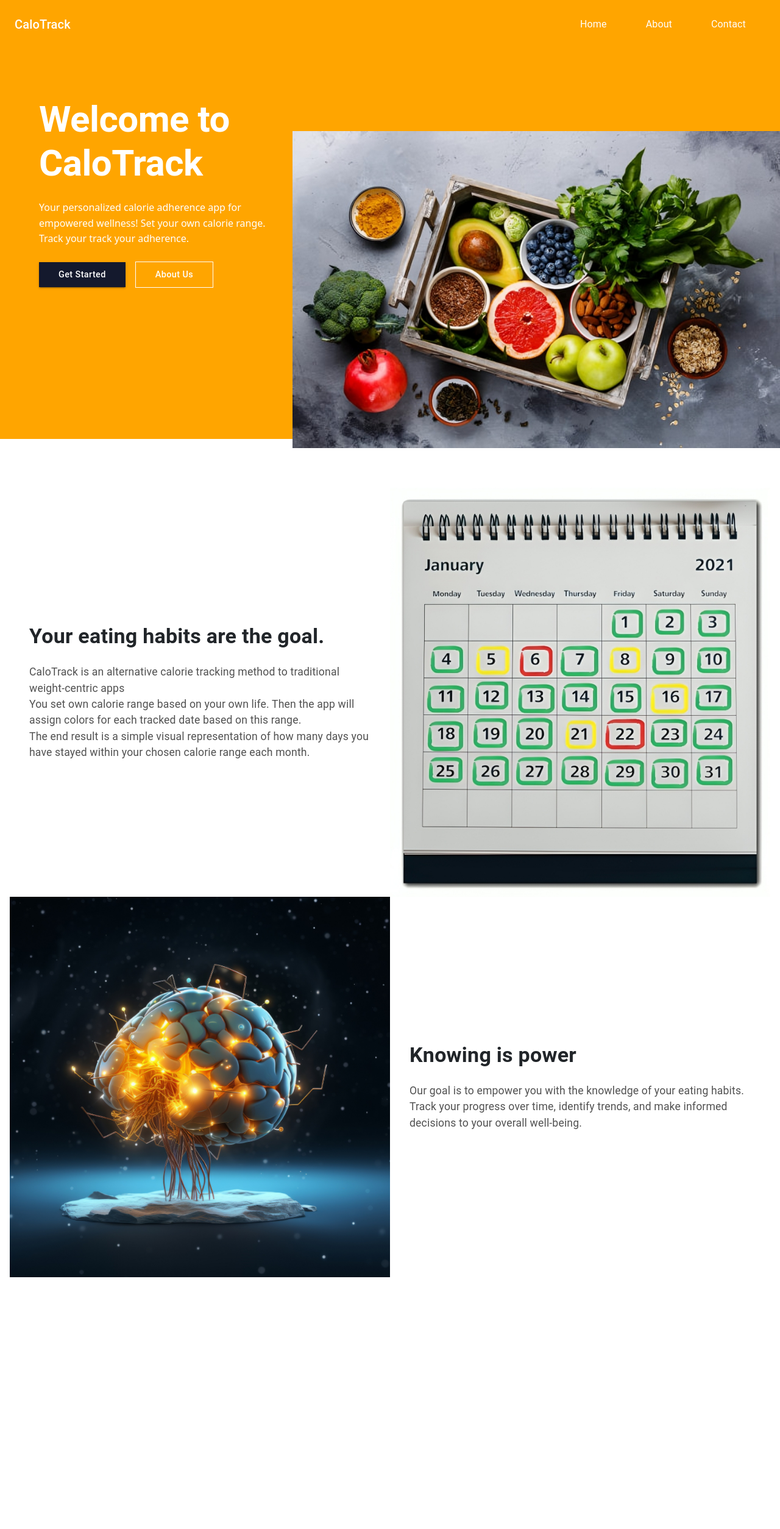
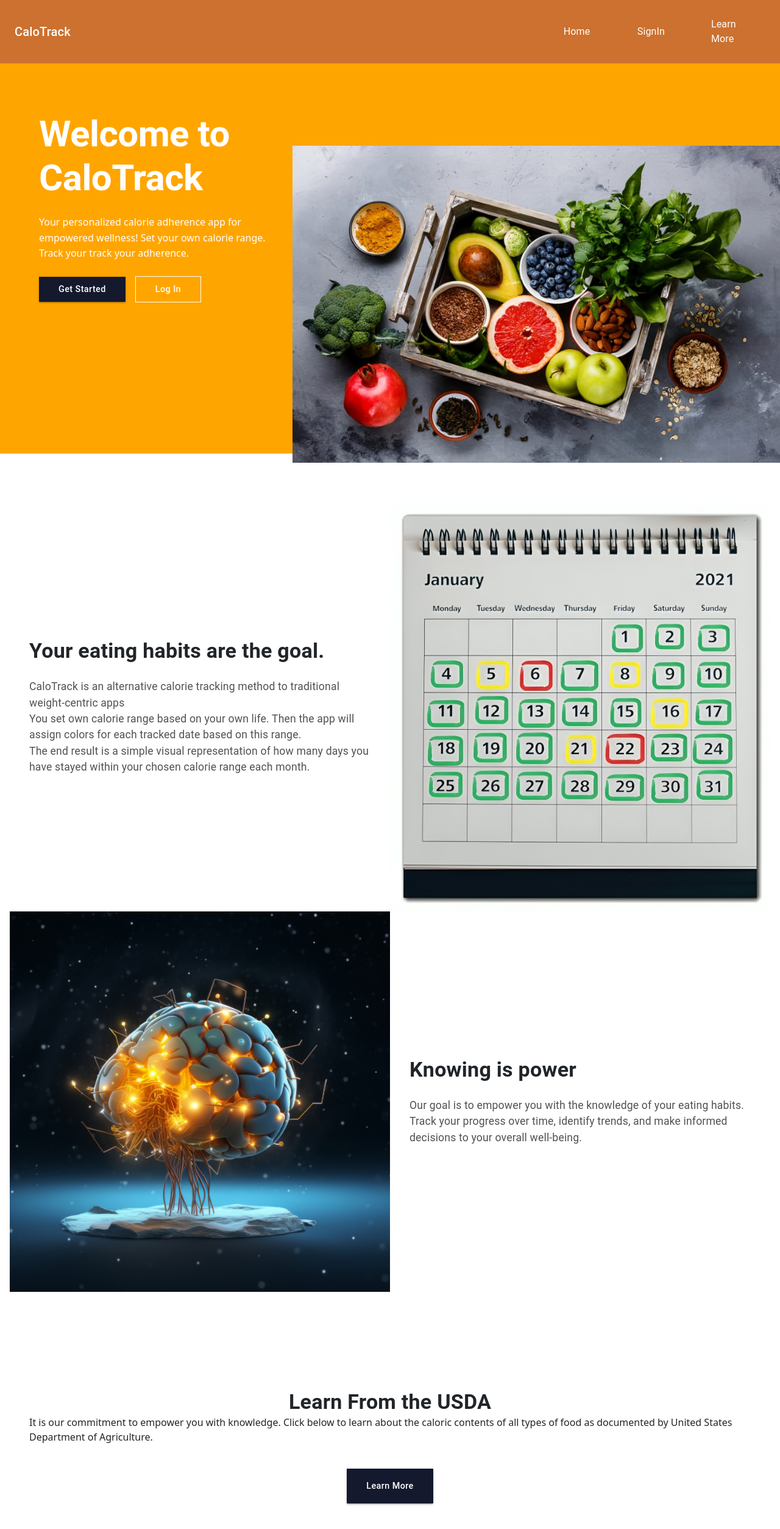
Before and after one commit to Yegetaa/calorie-adherence-tracking-app, a React (Create React App) app in the folder frontend/: page / in a window 1280 px wide. Shown: the top 2508 px of the page at 61% size. Before the commit the page ends 2175 px from the top, so only its background shows below. Built offline with nearby package versions, Linux system fonts and the light colour scheme.

Commit message:
routing and styling completed

```diff
--- a/frontend/src/App.js
+++ b/frontend/src/App.js
@@ -11,13 +11,15 @@ import React, { useState } from 'react';
 import {BrowserRouter, Routes, Route} from 'react-router-dom';
 
 //Component Imports
-import NutritionInfo from './Components/NutritionInfo';
-import Calendar from "./Components/Calendar.js"
+// import NutritionInfo from './pages/NutritionInfo.js';
+// import Calendar from "./Components/Calendar.js"
 import Navbar from './Components/NavBar.js';
 
 //Page Imports
 import SignInOrUpPage from './pages/SignInOrUpPage';
 import Home from './pages/LandingPage.js';
+import NutritionInfo from './pages/NutritionInfo.js';
+import LandingPage from './pages/LandingPage.js';
 
 //Context Imports
 //import { UserContext } from "./context/UserContext"
@@ -27,7 +29,9 @@ function App() {
     <div className="App">
     <Navbar />
       <Routes>
-          <Route path='/' element={<Home />} />
+          <Route path='/' element={<LandingPage />} />
+          <Route path='/NutritionInfo' element={<NutritionInfo />} />
+          <Route path='/SignInOrUpPage' element={<SignInOrUpPage />} />
           {/* <Route path='/about' element={<About />} />
           <Route path='/contact' element={<Contact />} /> */}
       </Routes>
--- /dev/null
+++ b/frontend/src/Components/APIPort.js
@@ -0,0 +1,62 @@
+import React from 'react'
+import {
+    Button,
+    Stack,
+} from '@mui/material'
+import Title from './Title'
+
+import { Link } from 'react-router-dom'
+
+const APIPort = () => {
+
+    return (
+        <Stack
+        component='section'
+        direction="column"
+        justifyContent= 'center'
+        alignItems='center'
+        sx={{
+            py: 10,
+            mx: 6,
+        }}
+        >
+            <Title
+            text={
+                'Learn From the USDA'
+                }
+            textAlign={'center'}
+            />
+            <p
+            >
+                It is our commitment to empower you with knowledge.
+                Click below to learn about the caloric contents of
+                all types of food as documented by United States Department of Agriculture.
+            </p>
+
+            <Button component={Link}
+            to={'/NutritionInfo'}
+            variant="contained"
+            type="submit"
+            size="medium"
+            sx= {{
+                fontSize: '0.9rem',
+                textTransform: 'capitalize',
+                py: 2,
+                px: 4,
+                mt: 3,
+                mb: 2,
+                borderRadius: 0,
+                backgroundColor: '#14192d',
+                "&:hover": {
+                    backgroundColor: '#1e2a5a',
+                }
+            }}
+            >
+               Learn More
+            </Button>
+
+        </Stack>
+    )
+}
+
+export default APIPort;
--- a/frontend/src/Components/Header.js
+++ b/frontend/src/Components/Header.js
@@ -11,10 +11,10 @@ const Header = () => {
         minHeight: '80vh',
         display: 'flex',
         justifyContent: 'center',
-        // tamanhos
+
         gap: theme.spacing(2),
         paddingTop: theme.spacing(10),
-        // cor de fundo
+
         backgroundColor: 'orange',
         [theme.breakpoints.down('md')]: {
             flexDirection: 'column',
@@ -37,7 +37,7 @@ const Header = () => {
 
   return  (
         <CustomBox component='header'>
-            {/*  Box text  */}
+
             <BoxText
             component='section'
             >
@@ -67,6 +67,8 @@ const Header = () => {
 
                 <Box>
                     <Button
+                    component={Link}
+                    to={'/SignInOrUpPage'}
                     variant='contained'
                     sx={{
                         mr: 2,
@@ -90,7 +92,7 @@ const Header = () => {
                     </Button>
                     <Button
                     component={Link}
-                    to={'/about'} //link to sign in or sign up page
+                    to={'/SignInOrUpPage'}
                     variant='outlined'
                     sx={{
                         px: 4,
@@ -111,7 +113,7 @@ const Header = () => {
                         }
                     }}
                     >
-                        about us
+                       Log In
                     </Button>
                 </Box>
             </BoxText>
--- a/frontend/src/Components/NavBar.js
+++ b/frontend/src/Components/NavBar.js
@@ -35,13 +35,17 @@ const itemList = [
       text: "Home",
       to: "/"
     },
+    // {
+    //   text: "About",
+    //   to: "/about"
+    // }, to come in future versions
     {
-      text: "About",
-      to: "/about"
+        text: "SignIn",
+        to: "/signInOrUpPage"
     },
     {
-        text: "Contact",
-        to: "/contact"
+        text: "Learn More",
+        to: "/NutritionInfo"
     }
 ];
 
@@ -53,7 +57,7 @@ const Navbar = () => {
         component="nav"
         position="sticky"
         sx={{
-            backgroundColor: 'orange',
+            backgroundColor: '#cc712f',
         }}
         elevation={0}
         >
--- a/frontend/src/pages/LandingPage.js
+++ b/frontend/src/pages/LandingPage.js
@@ -2,15 +2,17 @@ import React from 'react'
 
 import Header from '../Components/Header.js';
 import AppIntro from '../Components/AppIntro.js';
+import APIPort from '../Components/APIPort.js';
 
-const Home = () => {
+const LandingPage = () => {
   return (
     <>
     <Header />
     <AppIntro />
+    <APIPort/>
     </>
 
   )
 }
 
-export default Home
+export default LandingPage
--- /dev/null
+++ b/frontend/src/pages/NutritionInfo.js
@@ -0,0 +1,111 @@
+import React, { useState, useEffect } from 'react';
+
+function NutritionInfo() {
+  const [query, setQuery] = useState('');
+  const [foodData, setFoodData] = useState(null);
+  const [submitted, setSubmitted] = useState(true);
+
+  useEffect(() => {
+    const fetchData = async () => {
+
+      try {
+        const apiKey = "oiaXKrfrwzVvHSf78QLAfvdZlIHjeuttGehRrSus";
+        const response = await fetch(`https://api.nal.usda.gov/fdc/v1/foods/search?api_key=${apiKey}&query=${query}`);
+        if (!response.ok) {
+          throw new Error('Failed to fetch data');
+        }
+        const data = await response.json();
+        console.log(data);
+        setFoodData(data.foods);
+        setSubmitted(false);
+
+      } catch (error) {
+     console.log(error);
+      }
+    };
+
+
+      fetchData();
+  }, []); // Changed from [foodData, query] to [query] because it caused an infinite loop.
+
+  const handleInputChange = (event) => {
+    setQuery(event.target.value);
+    setSubmitted(false);
+  };
+
+  const handleSubmit = async (event) => {
+    event.preventDefault();
+    setSubmitted(true);
+    try {
+      const apiKey = "oiaXKrfrwzVvHSf78QLAfvdZlIHjeuttGehRrSus";
+      const response = await fetch(`https://api.nal.usda.gov/fdc/v1/foods/search?api_key=${apiKey}&query=${query}`);
+      if (!response.ok) {
+        throw new Error('Failed to fetch data');
+      }
+      const data = await response.json();
+      console.log(data);
+      setFoodData(data.foods);
+
+    } catch (error) {
+
+    }
+
+    // This will trigger the useEffect hook again with the updated query value.
+  };
+
+  return (
+    <div style={{ textAlign: 'center' }}>
+      <h1 style={{
+  fontSize: '3rem',
+  fontWeight: 'bold',
+  marginTop: '10px',
+  marginBottom: '20px'
+}}>
+  Search & Learn About Any Food
+</h1>
+
+      <form onSubmit={handleSubmit} style={{ marginTop: "20px"}}>
+      <input
+        type="text"
+        placeholder="Search Food Here"
+        value={query}
+        onChange={handleInputChange}
+        style={{ marginBottom: "50 px"}}
+      />
+       <button type="submit">Search</button>
+      </form>
+      {submitted && foodData && (
+        <div>
+          <h4>Total Calories Per Serving Size: {foodData[0].foodNutrients[3]?.value} KCal</h4>
+          <h4 style={{marginBottom: "50px" }}>Serving Size: {foodData[0].servingSize} grams</h4>
+          <table style={{margin: "auto" , borderCollapse: 'collapse', border: '1px solid black', textAlign: 'center'}}>
+            <thead>
+              <tr>
+                <th>Nutrient</th>
+                <th>Amount</th>
+              </tr>
+            </thead>
+            <tbody>
+              {foodData[0].foodNutrients
+                .filter(nutrient => (
+                  // nutrient.nutrientName === 'Energy' ||
+                  nutrient.nutrientName === 'Protein' ||
+                  nutrient.nutrientName === 'Carbohydrate, by difference'||
+                  nutrient.nutrientName === 'Total lipid (fat)'
+                ))
+                .map((nutrient, index) => (
+                  <tr key={index}>
+                    <td style={{ border: '1px solid black', padding: '8px' }}>{nutrient?.nutrientName}</td>
+                    <td style={{ border: '1px solid black', padding: '8px' }}>{nutrient?.value} grams</td>
+                  </tr>
+                ))}
+            </tbody>
+          </table>
+        </div>
+      )}
+
+    </div>
+  );
+}
+
+export default NutritionInfo;
```
